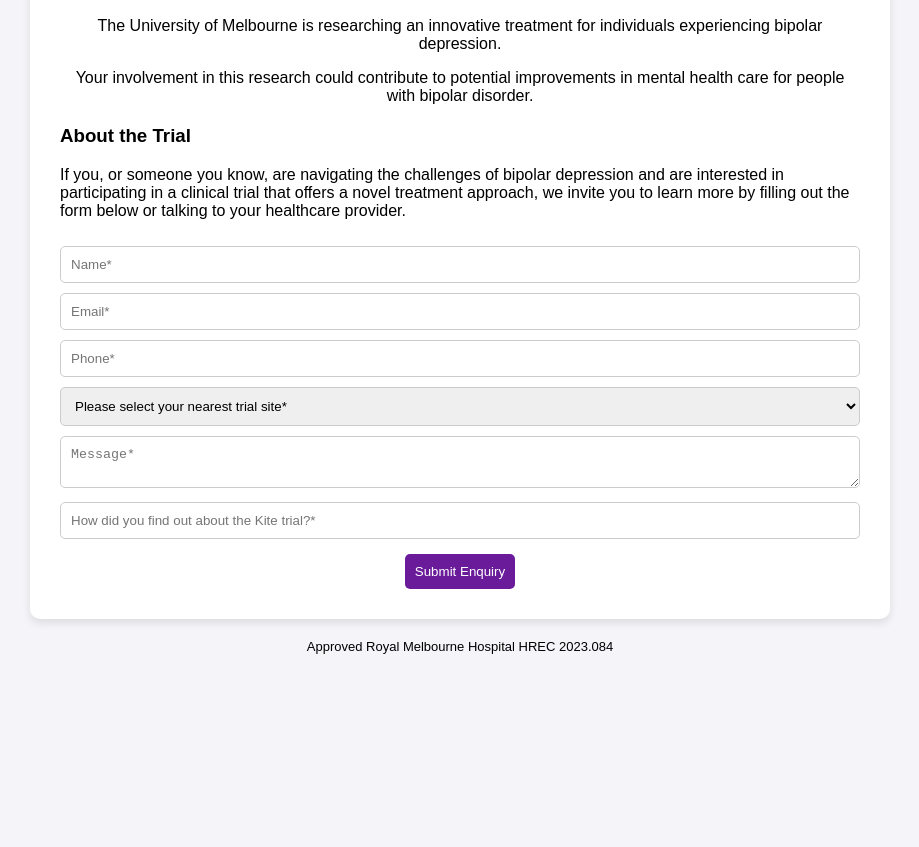
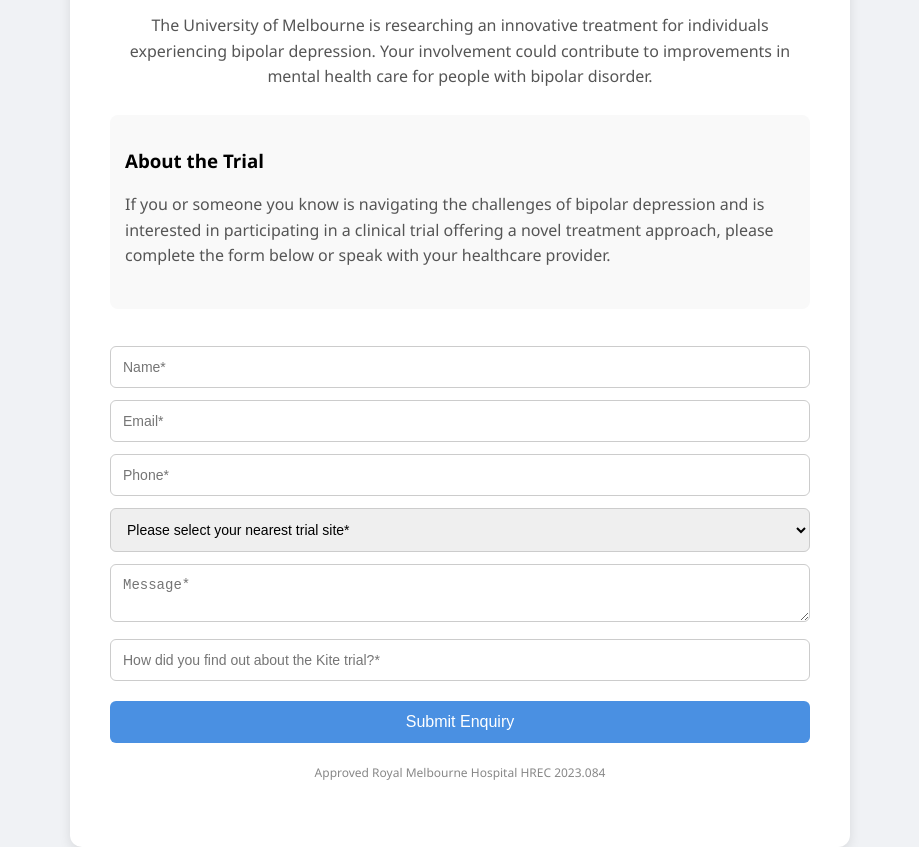
Before and after one commit to GregKiteTrial/TheKiteTrial, a plain HTML site: page index.html in a window 1280 px wide. Shown: the part 334-1181 px from the top of the page, without its empty margins (180-1099 px from the left). Before the commit the page ends 1021 px from the top, so only its background shows below. Drawn offline with Linux system fonts and the light colour scheme.

Commit message:
newest Update index.html

```diff
--- a/index.html
+++ b/index.html
@@ -6,46 +6,71 @@
     <title>The Kite Trial - Enquiry Form</title>
     <style>
         body {
-            font-family: Arial, sans-serif;
-            text-align: center;
-            background-color: #f4f4f9;
-            padding: 20px;
+            font-family: 'Segoe UI', Tahoma, Geneva, Verdana, sans-serif;
+            background-color: #f0f2f5;
             margin: 0;
+            padding: 0;
+            display: flex;
+            align-items: center;
+            justify-content: center;
+            min-height: 100vh;
         }
         .container {
-            max-width: 800px;
-            margin: auto;
-            background-color: #fff;
-            border-radius: 10px;
-            padding: 30px;
-            box-shadow: 0 4px 8px rgba(0,0,0,0.1);
+            background-color: #ffffff;
+            border-radius: 12px;
+            box-shadow: 0 4px 12px rgba(0,0,0,0.1);
+            padding: 40px;
+            max-width: 700px;
+            width: 90%;
+            text-align: center;
         }
         img {
-            max-width: 250px;
+            max-width: 180px;
+            margin-bottom: 20px;
+        }
+        h2 {
+            color: #333;
+            margin-bottom: 15px;
+        }
+        p {
+            color: #555;
+            line-height: 1.6;
+            margin-bottom: 25px;
+        }
+        .info {
+            text-align: left;
+            background-color: #f9f9f9;
+            border-radius: 8px;
+            padding: 15px;
+            margin-bottom: 25px;
         }
         input, select, textarea {
             width: 100%;
-            padding: 10px;
-            margin-top: 10px;
-            border-radius: 5px;
+            padding: 12px;
+            margin-top: 12px;
+            border-radius: 6px;
             border: 1px solid #ccc;
             box-sizing: border-box;
+            font-size: 14px;
         }
         button {
-            background-color: #6a1b9a;
-            color: #fff;
+            background-color: #4a90e2;
+            color: #ffffff;
             border: none;
-            padding: 10px;
-            border-radius: 5px;
+            padding: 12px;
+            border-radius: 6px;
             cursor: pointer;
-            margin-top: 15px;
+            font-size: 16px;
+            margin-top: 20px;
+            width: 100%;
         }
         button:hover {
-            background-color: #7e57c2;
+            background-color: #357ab8;
         }
-        .info {
-            text-align: left;
-            margin-top: 20px;
+        @media (max-width: 600px) {
+            .container {
+                padding: 20px;
+            }
         }
     </style>
 </head>
@@ -53,19 +78,14 @@
 <div class="container">
     <img src="Kite Logo_GH.png" alt="Kite Trial Logo">
     <h2>The Kite Trial: Investigating A Novel Treatment for Bipolar Depression</h2>
-    <p>The University of Melbourne is researching an innovative treatment for individuals experiencing bipolar depression.</p>
-    <p>Your involvement in this research could contribute to potential improvements in mental health care for people with bipolar disorder.</p>
+    <p>The University of Melbourne is researching an innovative treatment for individuals experiencing bipolar depression. Your involvement could contribute to improvements in mental health care for people with bipolar disorder.</p>
 
     <div class="info">
         <h3>About the Trial</h3>
-        <p>If you, or someone you know, are navigating the challenges of bipolar depression and are interested in participating in a clinical trial that offers a novel treatment approach, we invite you to learn more by filling out the form below or talking to your healthcare provider.</p>
+        <p>If you or someone you know is navigating the challenges of bipolar depression and is interested in participating in a clinical trial offering a novel treatment approach, please complete the form below or speak with your healthcare provider.</p>
     </div>
 
-    <form
-  id="enquiryForm"
-  action="https://formspree.io/f/xnnpbpqy"
-  method="POST"
->
+    <form id="enquiryForm" action="https://formspree.io/f/xnnpbpqy" method="POST">
         <input type="text" name="name" placeholder="Name*" required>
         <input type="email" name="email" placeholder="Email*" required>
         <input type="tel" name="phone" placeholder="Phone*" required>
@@ -86,8 +106,7 @@
         <button type="submit">Submit Enquiry</button>
     </form>
 
+    <p style="font-size: 12px; color: #888; margin-top: 20px;">Approved Royal Melbourne Hospital HREC 2023.084</p>
 </div>
-
-<p style="font-size: small; margin-top:20px;">Approved Royal Melbourne Hospital HREC 2023.084</p>
 </body>
 </html>
```
Lines whose indentation alone changed are shown as unchanged.
